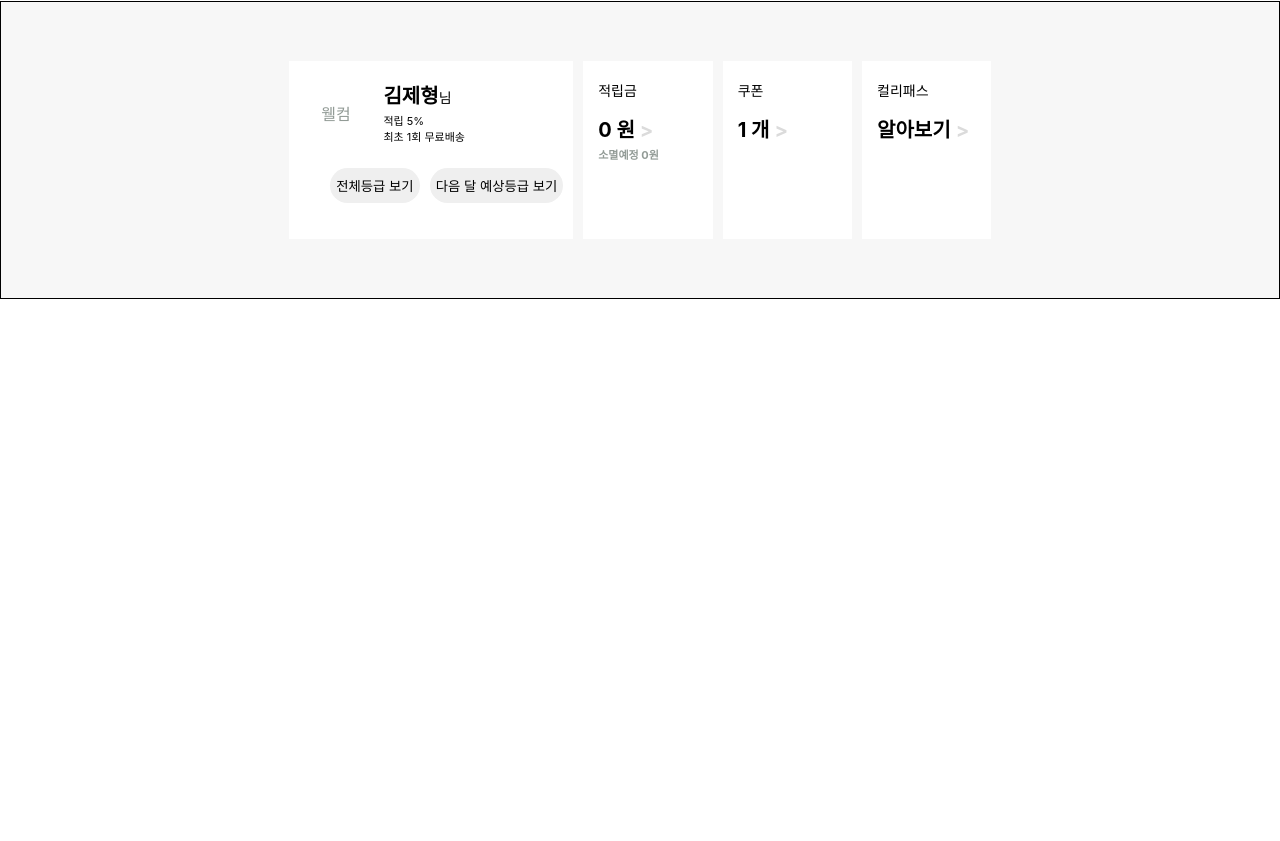
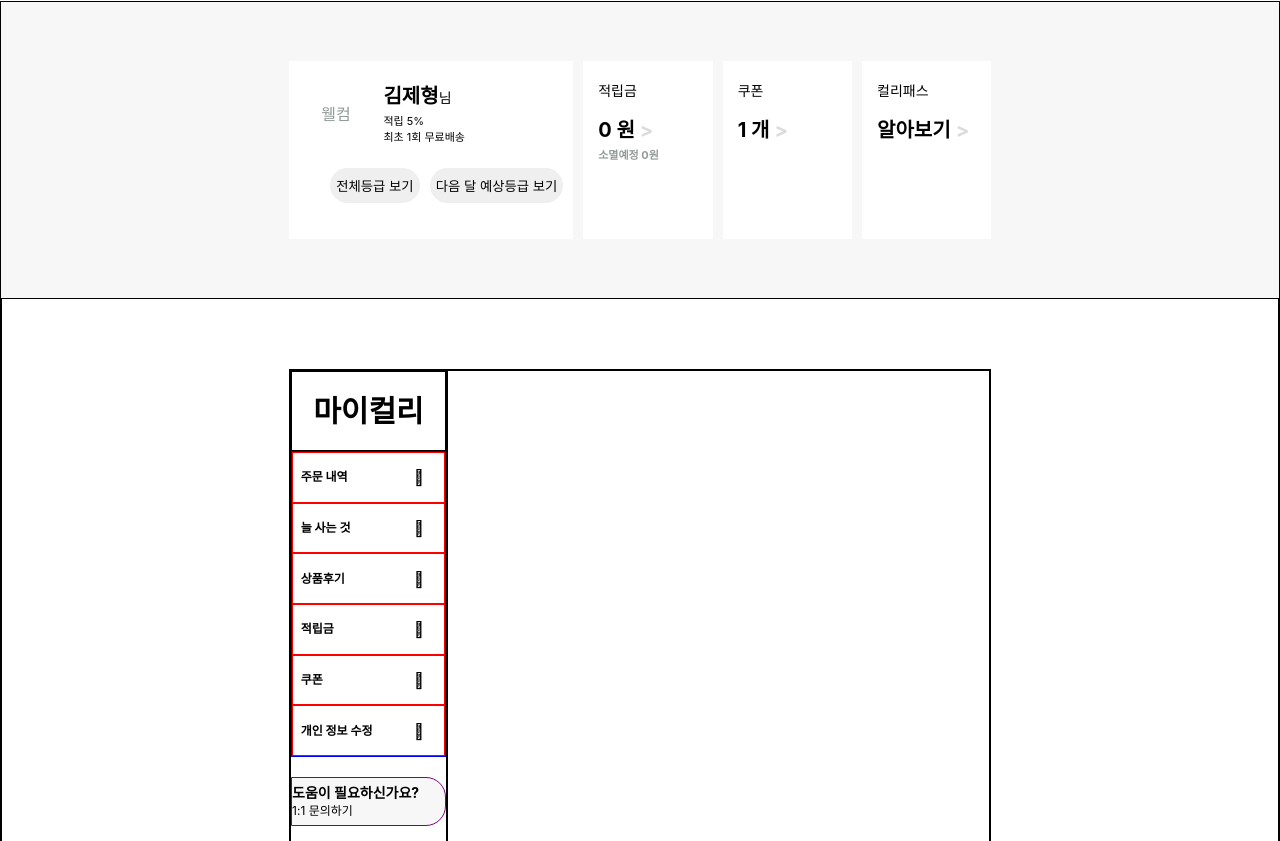
Before and after one commit to wecode-bootcamp-korea/13-brokurly-frontend, a React (Create React App) app: page /mypage in a window 1280 px wide. Shown: the part 159-1000 px from the top of the page. Before the commit the page ends 800 px from the top, so only its background shows below. Built offline with nearby package versions, Linux system fonts and the light colour scheme; no server answers.

Commit message:
Commit for changing branch to resolve some conflicts in local main branch

```diff
--- a/src/Components/NavCategoryBar/NavCategoryBar.styles.scss
+++ b/src/Components/NavCategoryBar/NavCategoryBar.styles.scss
@@ -150,12 +150,13 @@
           cursor: pointer;
           position: relative;
         }
+
         span {
           position: absolute;
           right: 10px;
+          top: 5px;
           height: 20px;
           width: 20px;
-          // border: 1px solid #000;
           color: white;
           border-radius: 50%;
           text-align: center;
--- a/src/Pages/MyPage/MyPage.component.js
+++ b/src/Pages/MyPage/MyPage.component.js
@@ -1,4 +1,6 @@
 import React, { Component } from "react";
+
+import UserInfo from "../../Components/UserInfo/UserInfo.component";
 
 import "./MyPage.styles.scss";
 
@@ -6,57 +8,45 @@
   render() {
     return (
       <div className="MyPage">
-        <div className="user-info-big-container">
-          <div className="user-info-small-container">
-            <div className="user-ranking">
-              <div className="top">
-                <div className="current-ranking">
-                  <span>웰컴</span>
+        <UserInfo />
+        <div className="my-kurly">
+          <div className="my-kurly-container">
+            <aside>
+              <div className="category-name">
+                <span>마이컬리</span>
+              </div>
+              <div className="category">
+                <div>
+                  <span>주문 내역</span>
+                  <i class="fal fa-greater-than" />
                 </div>
-                <div className="ranking-information">
-                  <p className="name">
-                    김제형<span>님</span>
-                  </p>
-                  <p className="mileage-rating">적립 5%</p>
-                  <p className="privilege">최초 1회 무료배송</p>
+                <div>
+                  <span>늘 사는 것</span>
+                  <i class="fal fa-greater-than" />
+                </div>
+                <div>
+                  <span>상품후기</span>
+                  <i class="fal fa-greater-than" />
+                </div>
+                <div>
+                  <span>적립금</span>
+                  <i class="fal fa-greater-than" />
+                </div>
+                <div>
+                  <span>쿠폰</span>
+                  <i class="fal fa-greater-than" />
+                </div>
+                <div>
+                  <span>개인 정보 수정</span>
+                  <i class="fal fa-greater-than" />
                 </div>
               </div>
-              <div className="bottom">
-                <button>전체등급 보기</button>
-                <button>다음 달 예상등급 보기</button>
+              <div className="help">
+                <span>도움이 필요하신가요?</span>
+                <span>1:1 문의하기</span>
               </div>
-            </div>
-            <div className="user-point">
-              <div>
-                <span>적립금</span>
-              </div>
-              <div className="point-info">
-                <p>
-                  0 원<span>&#62;</span>
-                </p>
-                <p>소멸예정 0원</p>
-              </div>
-            </div>
-            <div className="user-coupon">
-              <div>
-                <span>쿠폰</span>
-              </div>
-              <div className="coupon-info">
-                <p>
-                  1 개<span>&#62;</span>
-                </p>
-              </div>
-            </div>
-            <div className="user-pass">
-              <div>
-                <span>컬리패스</span>
-              </div>
-              <div className="coupon-info">
-                <p>
-                  알아보기<span>&#62;</span>
-                </p>
-              </div>
-            </div>
+            </aside>
+            <main></main>
           </div>
         </div>
       </div>
--- a/src/Pages/MyPage/MyPage.styles.scss
+++ b/src/Pages/MyPage/MyPage.styles.scss
@@ -1,199 +1,94 @@
 .MyPage {
   border: 1px solid #000;
 
-  .user-info-big-container {
-    height: 296px;
+  .my-kurly {
+    border: 1px solid #000;
+    padding-top: 70px;
     display: flex;
     justify-content: center;
-    align-items: center;
-    background-color: #f7f7f7;
 
-    .user-info-small-container {
-      height: 60%;
+    .my-kurly-container {
+      border: 1px solid #000;
       width: 55%;
+      min-height: 670px;
       display: flex;
 
-      > div {
-        margin: 0 5px;
-        background-color: #fff;
+      aside {
+        border: 1px solid #000;
+        height: 100%;
+        flex: 1;
+        display: flex;
+        flex-direction: column;
 
-        &:first-child {
-          margin-left: 0px;
+        .category-name {
+          border: 1px solid #000;
+          height: 80px;
+          display: flex;
+          justify-content: center;
+          align-items: center;
+
+          span {
+            font-size: 30px;
+            font-weight: bold;
+          }
         }
 
-        &:last-child {
-          margin-right: 0px;
-        }
-      }
+        .category {
+          border: 1px solid blue;
+          height: 306px;
 
-      .user-ranking {
-        flex: 2.2;
+          > div {
+            border: 1px solid red;
+            height: calc(100% / 6);
+            position: relative;
 
-        .top {
-          height: 60%;
-          display: flex;
-
-          .current-ranking {
-            flex: 1;
-            display: flex;
-            justify-content: center;
-            align-items: center;
             span {
-              border-radius: 4px;
-              height: 60px;
-              width: 60px;
-              display: flex;
-              align-items: center;
-              justify-content: center;
-              color: #929b96;
-            }
-          }
-
-          .ranking-information {
-            flex: 2;
-            display: flex;
-            flex-direction: column;
-            justify-content: center;
-
-            p {
-              font-size: 11px;
+              font-size: 12px;
+              position: absolute;
+              top: 50%;
+              left: 5%;
+              transform: translateY(-50%);
+              font-weight: bold;
             }
 
-            .name {
-              font-weight: bold;
-              font-size: 20px;
-              margin-bottom: 10px;
-
-              span {
-                font-weight: normal;
-                font-size: 14px;
-              }
-            }
-
-            .mileage-rating {
-              margin-bottom: 5px;
+            i {
+              position: absolute;
+              top: 50%;
+              right: 20px;
+              transform: translateY(-50%);
+              font-size: 15px;
             }
           }
         }
 
-        .bottom {
-          height: 40%;
+        .help {
+          border: 1px solid purple;
+          margin-top: 20px;
+          height: 49px;
+          border-radius: 0 20px 20px 0;
+          background-color: #f7f7f7;
           display: flex;
-          justify-content: flex-end;
-          padding-right: 10px;
+          flex-direction: column;
+          justify-content: center;
+          position: relative;
 
-          button {
-            height: 50%;
-            border: none;
-            border-radius: 20px;
-            padding: 0px 6px;
-            outline: none;
-            cursor: pointer;
+
+          span:first-child {
+            font-size: 14px;
+            font-weight: bold;
+            margin-bottom: 5px;
           }
 
-          button:last-child {
-            margin-left: 10px;
+          span:last-child {
+            font-size: 12px;
           }
         }
       }
 
-      .user-point {
-        flex: 1;
-        > div {
-          height: calc(100% / 3);
-          padding-left: 15px;
-          &:first-child {
-            display: flex;
-            align-items: center;
-            span {
-              font-size: 14px;
-            }
-          }
-
-          &:last-child {
-            p {
-              cursor: pointer;
-            }
-
-            p:first-child {
-              font-size: 20px;
-              font-weight: 700;
-              margin-bottom: 10px;
-
-              span {
-                margin-left: 5px;
-                color: #dbdbdb;
-              }
-            }
-
-            p:last-child {
-              font-size: 11px;
-              font-weight: 700;
-              color: #929b96;
-            }
-          }
-        }
-      }
-
-      .user-coupon {
-        flex: 1;
-
-        > div {
-          height: calc(100% / 3);
-          padding-left: 15px;
-          &:first-child {
-            display: flex;
-            align-items: center;
-            span {
-              font-size: 14px;
-            }
-          }
-
-          &:last-child {
-
-            p {
-              font-size: 20px;
-              font-weight: 700;
-              margin-bottom: 10px;
-              cursor: pointer;
-
-              span {
-                margin-left: 5px;
-                color: #dbdbdb;
-              }
-            }
-          }
-        }
-      }
-
-      .user-pass {
-        flex: 1;
-
-        > div {
-          height: calc(100% / 3);
-          padding-left: 15px;
-          &:first-child {
-            display: flex;
-            align-items: center;
-            span {
-              font-size: 14px;
-            }
-          }
-
-          &:last-child {
-            p {
-              font-size: 20px;
-              font-weight: 700;
-              margin-bottom: 10px;
-              cursor: pointer;
-
-              span {
-                margin-left: 5px;
-                color: #dbdbdb;
-              }
-            }
-          }
-        }
+      main {
+        border: 1px solid #000;
+        height: 100%;
+        flex: 3.5;
       }
     }
   }
--- a/src/redux/cart/cart.actions.js
+++ b/src/redux/cart/cart.actions.js
@@ -53,3 +53,7 @@
   type: CartActionTypes.ADD_ITEM_TO_CART,
   payload: item,
 });
+
+export const logOutClearCart = () => ({
+  type: CartActionTypes.USER_LOGOUT_CLEAR_CART,
+});
--- a/src/redux/cart/cart.reducer.js
+++ b/src/redux/cart/cart.reducer.js
@@ -164,6 +164,11 @@
         ...state,
         cartItems: checkAddItemToCart(state.cartItems, action.payload),
       };
+    case CartActionTypes.USER_LOGOUT_CLEAR_CART:
+      return {
+        ...state,
+        cartItems: {},
+      };
     default:
       return state;
   }
--- a/src/redux/cart/cart.types.js
+++ b/src/redux/cart/cart.types.js
@@ -11,6 +11,7 @@
   GET_CART_ITEMS: "GET_CART_ITEMS",
   ADD_ITEM_TO_CART: "ADD_ITEM_TO_CART",
   DELETE_SOLDOUT_ITEMS: "DELETE_SOLDOUT_ITEMS",
+  USER_LOGOUT_CLEAR_CART: "USER_LOGOUT_CLEAR_CART",
 };
 
 export default CartActionTypes;
```
Also changed, not shown: src/App.js (+3 -28 lines), src/Components/NavCategoryBar/NavCategoryBar.component.js (+20 -7 lines), src/Components/NavUserMenu/NavUserMenu.component.js (+22 -4 lines), src/Components/UserInfo/UserInfo.component.js (added, +65 -0 lines), src/Components/UserInfo/UserInfo.styles.scss (added, +195 -0 lines).
